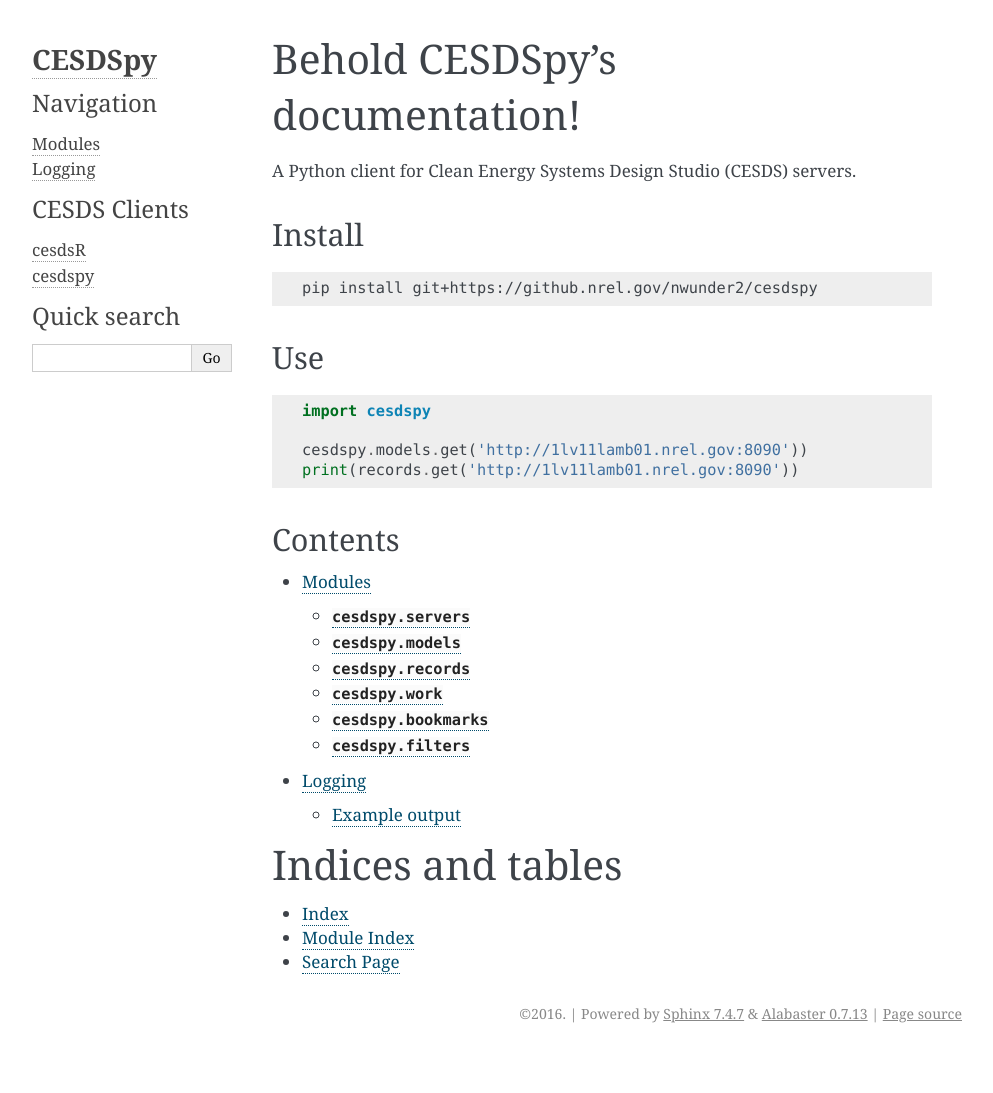
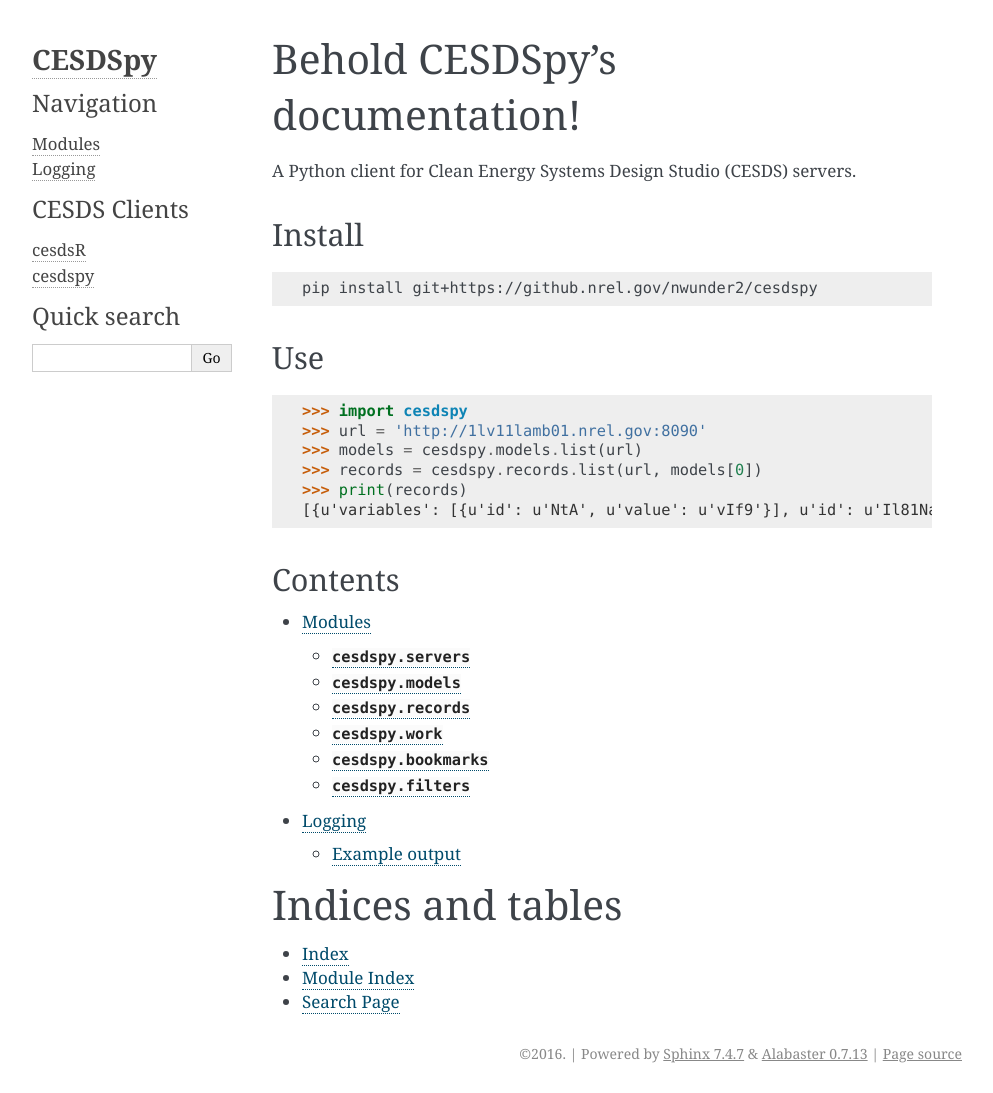
Before and after one commit to NREL/AESD, a Sphinx documentation site: the page built from docs/source/index.rst, in a window 1280 px wide. Shown: the whole page, without its empty margins (148-1141 px from the left). Built offline with Sphinx 7.4.7, drawn with Linux system fonts in a browser that asks for light colours; before the commit the page ends 1053 px from its top, so only the background shows below that.

Commit message:
Fix use example

```diff
--- a/docs/source/index.rst
+++ b/docs/source/index.rst
@@ -18,10 +18,12 @@
 --------------------------------------------------------------------------------
 .. code-block:: python
 
-  import cesdspy
-
-  cesdspy.models.get('http://1lv11lamb01.nrel.gov:8090'))
-  print(records.get('http://1lv11lamb01.nrel.gov:8090'))
+  >>> import cesdspy
+  >>> url = 'http://1lv11lamb01.nrel.gov:8090'
+  >>> models = cesdspy.models.list(url)
+  >>> records = cesdspy.records.list(url, models[0])
+  >>> print(records)
+  [{u'variables': [{u'id': u'NtA', u'value': u'vIf9'}], u'id': u'Il81Na1b665QiXyF'}]
 
 .. module:: cesdspy
 
```
Also changed, not shown: 5 other files.
